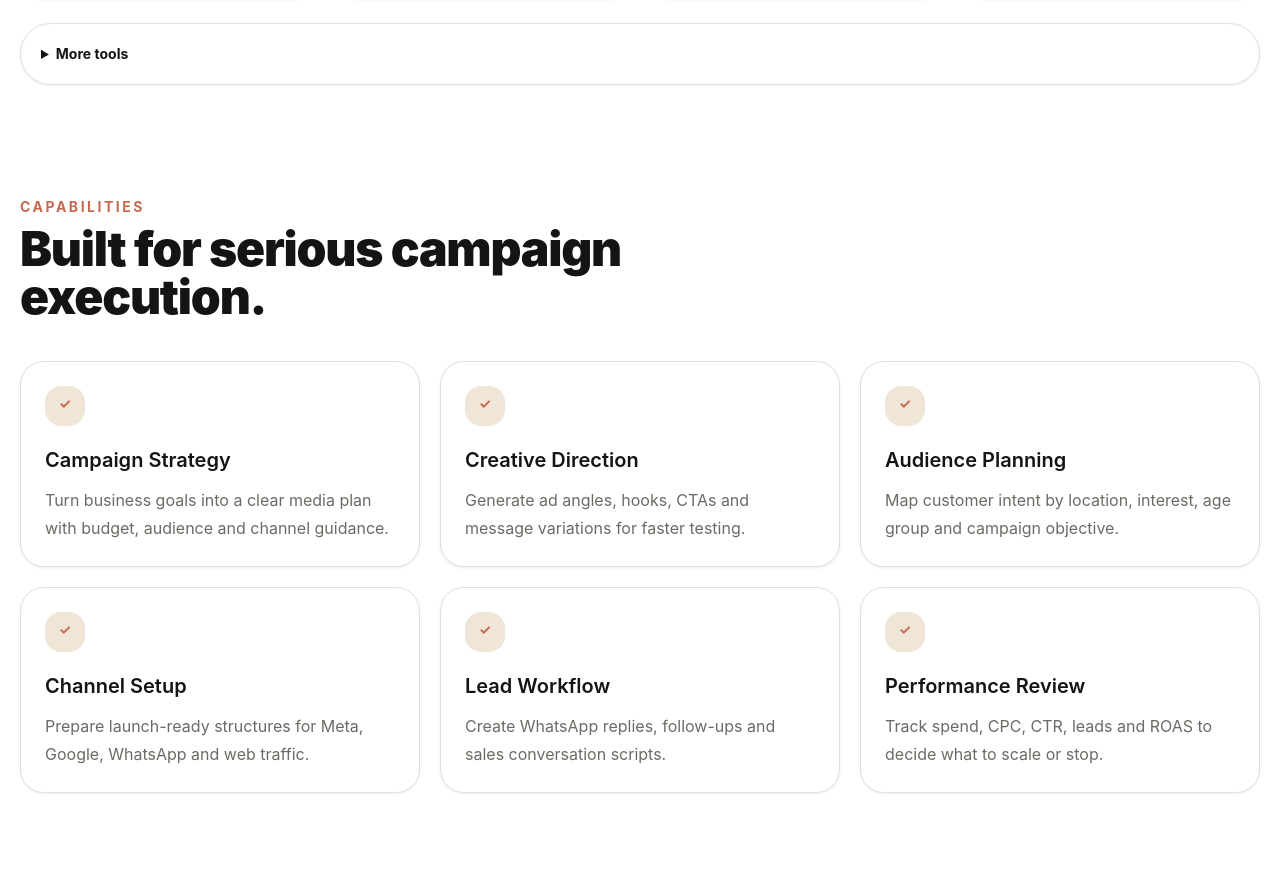
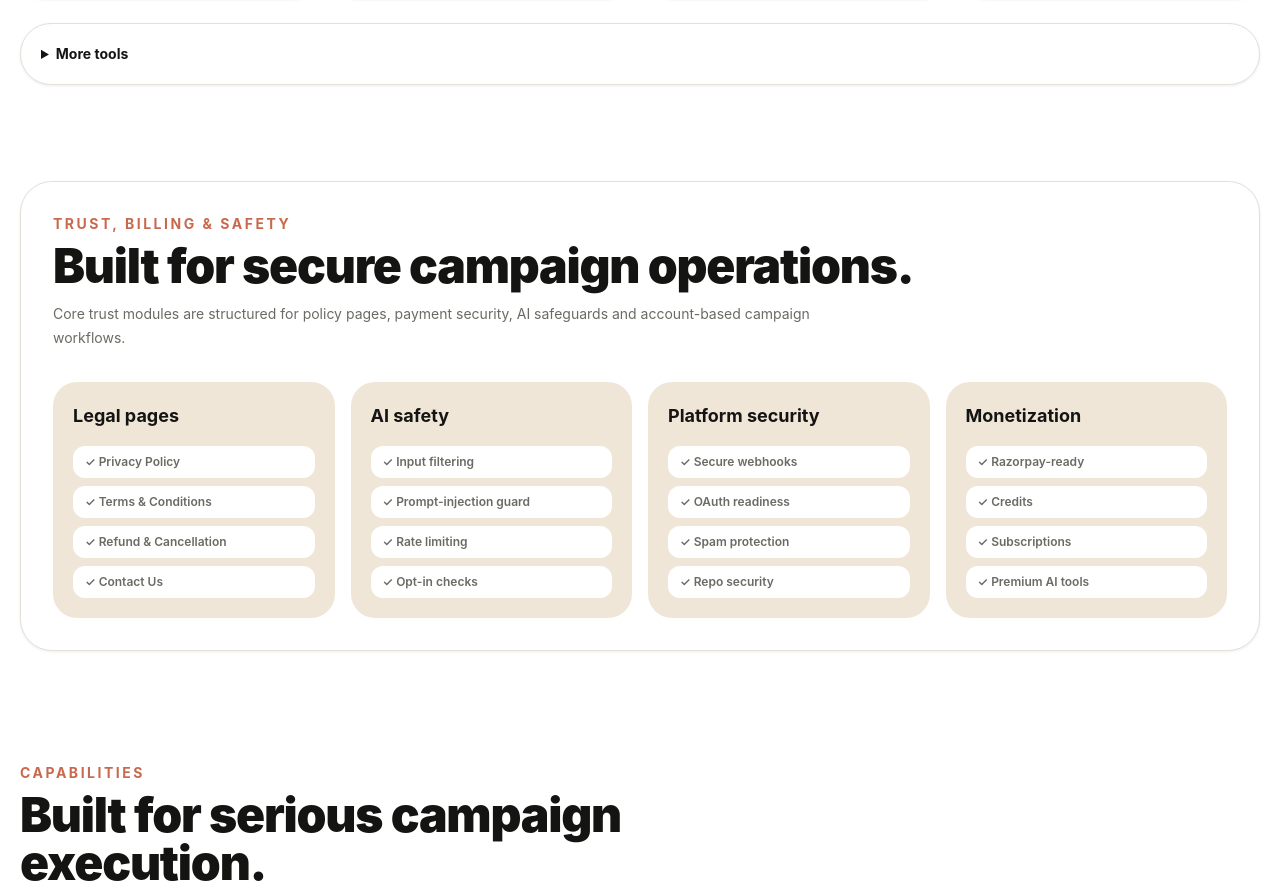
Before and after one commit to lkmeeena882437-dotcom/Launch1stAd.ai, a Next.js app: page / in a window 1280 px wide. Shown: the part 2542-3438 px from the top of the page. Before the commit the page ends 3399 px from the top, so only its background shows below. Built offline with nearby package versions, Linux system fonts and the light colour scheme.

Commit message:
Add security and monetization section to homepage

```diff
--- a/app/page.tsx
+++ b/app/page.tsx
@@ -4,6 +4,7 @@ import { Hero } from "@/components/home/Hero";
 import { IdeaBox } from "@/components/home/IdeaBox";
 import { AppHub } from "@/components/home/AppHub";
 import { Features } from "@/components/home/Features";
+import { SecurityMonetization } from "@/components/home/SecurityMonetization";
 
 export default function HomePage() {
   return (
@@ -26,6 +27,7 @@ export default function HomePage() {
       <Hero />
       <div id="ai-chat"><IdeaBox /></div>
       <AppHub />
+      <SecurityMonetization />
       <Features />
     </main>
   );
```
